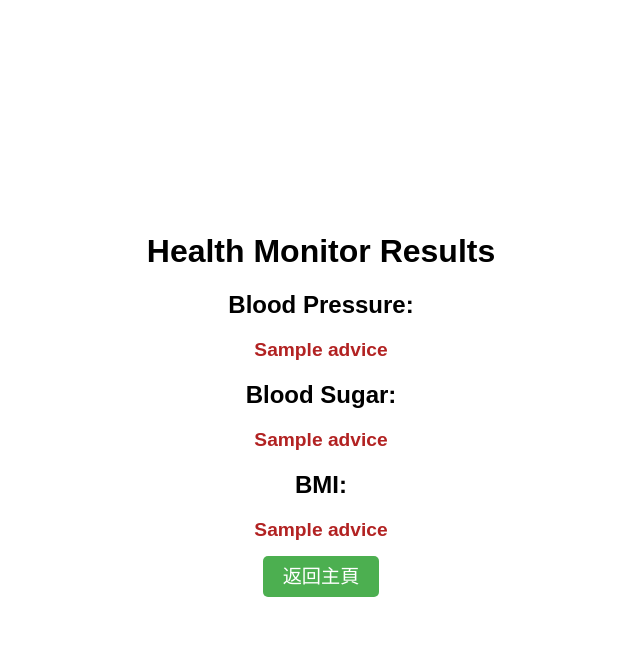
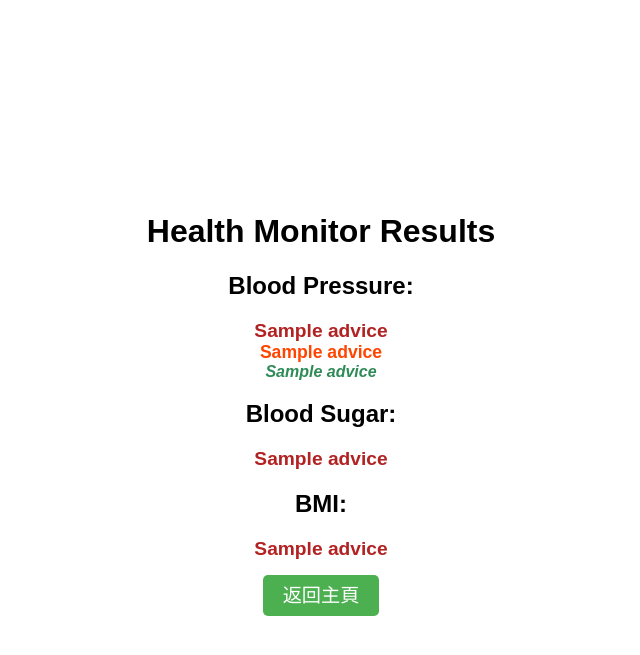
Before and after one commit to yikkchen/healthcare, a Flask app: template templates/result.html in a window 1280 px wide. Shown: the top 655 px of the page, without its empty margins (319-959 px from the left). Run offline with Flask 3, Linux system fonts and the light colour scheme; the template is opened without the code that fills it: most values are stand-ins (such as "Sample title", 1, 10 or a date in 2020).

Commit message:
Update result.html

```diff
--- a/templates/result.html
+++ b/templates/result.html
@@ -36,6 +36,20 @@
                     <ul class="font-largest-strong">
                         {% for advice in fontLargestStrong.blood_pressure %}
                             <li><strong>{{ advice }}</strong></li>
+
+                            <ul class="font-second-strong">
+                                {% for advice in fontSecondStrong.blood_pressure %}
+                                    <li><strong>{{ advice }}</strong></li>
+
+                                    <ul class="font-normal-strong">
+                                        {% for advice in fontNormalStrong.blood_pressure %}
+                                            <li><strong>{{ advice }}</strong></li>
+                                        {% endfor %}
+                                    </ul>
+
+                                {% endfor %}
+                            </ul>
+
                         {% endfor %}
                     </ul>
                 </div>
```
